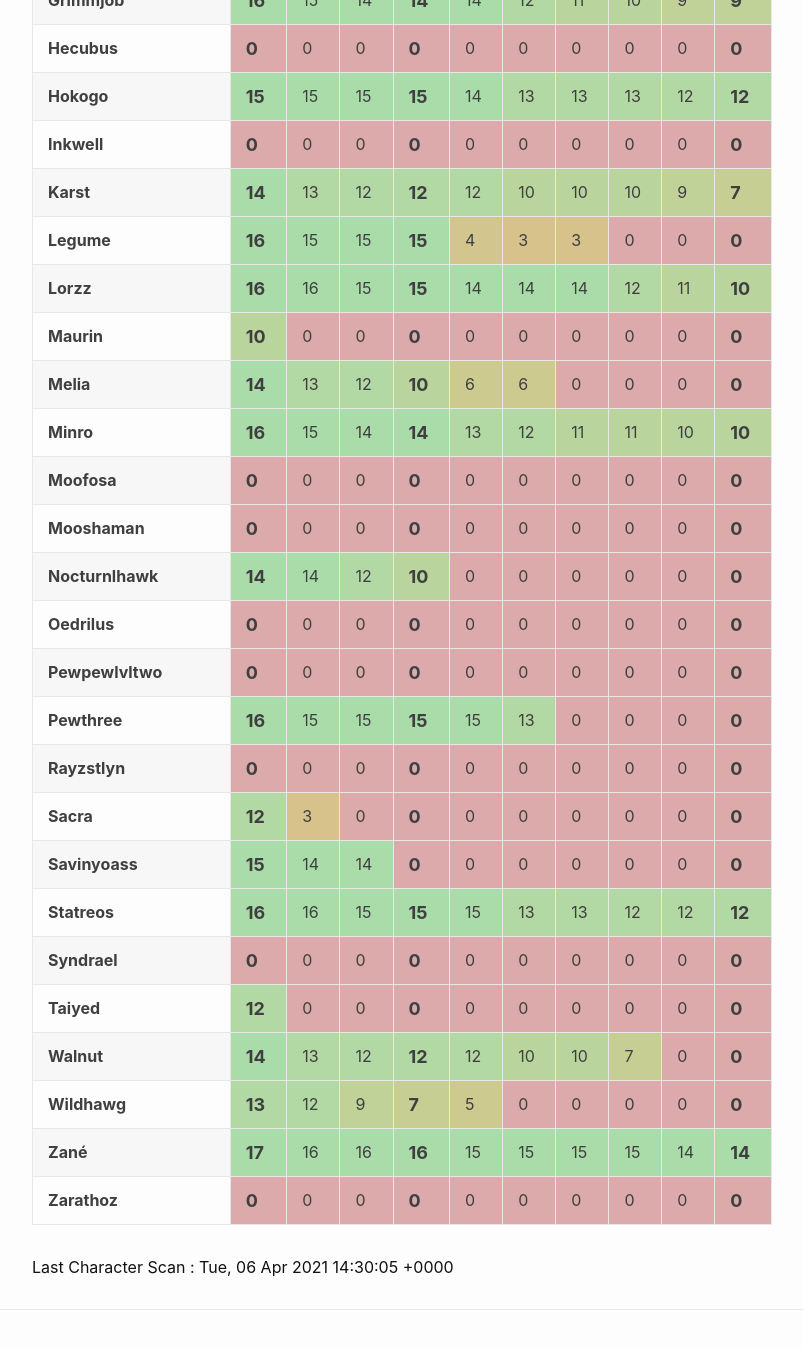
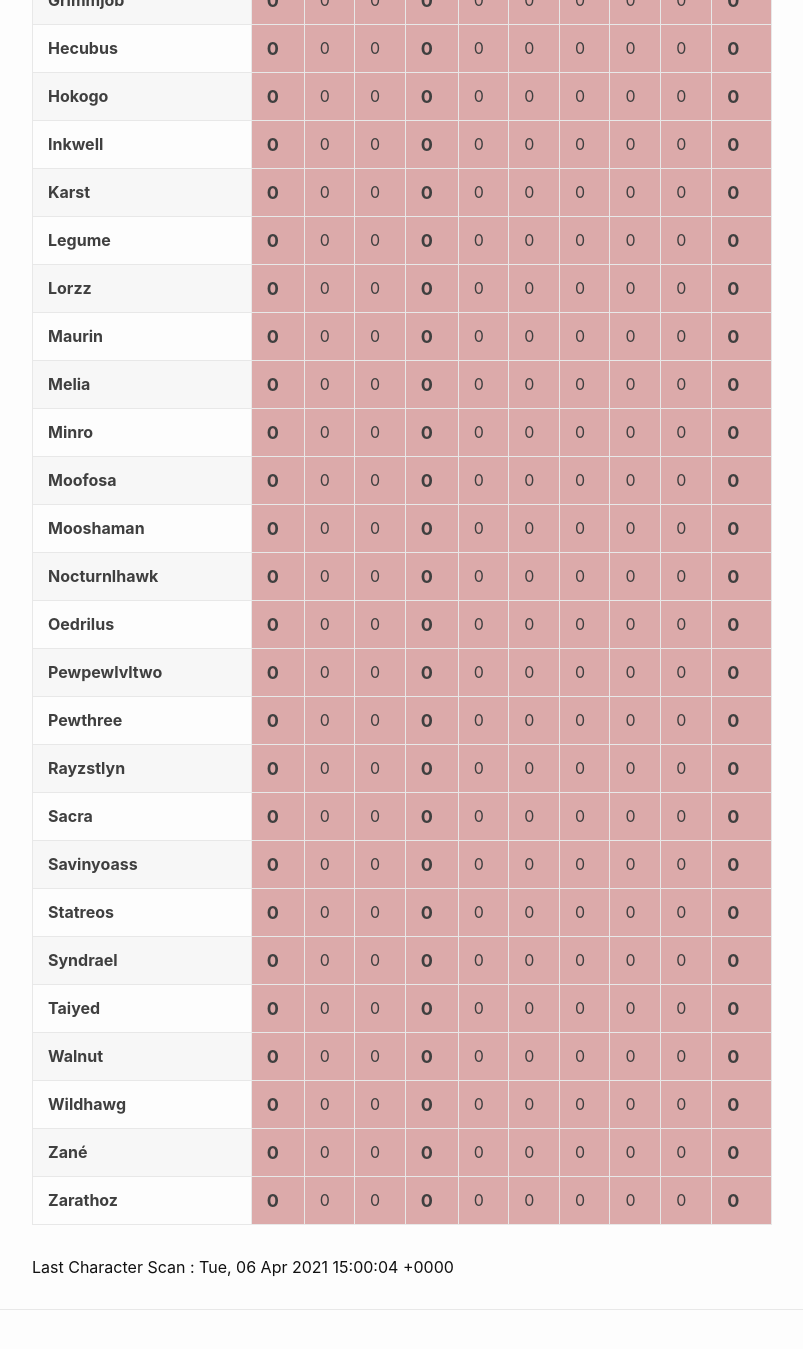
Before and after one commit to eldertribunal/keystonetracker, a Jekyll site: the page built from weekly.md, in a window 1280 px wide and 1400 px high, scrolled down 890 px. Shown: the top 1349 px of the window, without its empty margins (126-929 px from the left). Built offline with Jekyll 4.4.1, drawn with Linux system fonts in a browser that asks for light colours; some of the changed text lies outside the part shown.

Commit message:
auto scan Tue Apr  6 15:00:51 UTC 2021

```diff
--- a/_data/scanned.json
+++ b/_data/scanned.json
@@ -1,3 +1,3 @@
 {
-  "timestamp": 1617719405
+  "timestamp": 1617721204
 }
--- a/_data/weekly.json
+++ b/_data/weekly.json
@@ -17,13 +17,13 @@
   {
     "name": "Legume",
     "dungeons": [
-      16,
-      15,
-      15,
-      15,
-      4,
-      3,
-      3,
+      0,
+      0,
+      0,
+      0,
+      0,
+      0,
+      0,
       0,
       0,
       0
@@ -62,14 +62,14 @@
   {
     "name": "Walnut",
     "dungeons": [
-      14,
-      13,
-      12,
-      12,
-      12,
-      10,
-      10,
-      7,
+      0,
+      0,
+      0,
+      0,
+      0,
+      0,
+      0,
+      0,
       0,
       0
     ]
@@ -77,10 +77,10 @@
   {
     "name": "Beastmaster",
     "dungeons": [
-      16,
-      15,
-      15,
-      14,
+      0,
+      0,
+      0,
+      0,
       0,
       0,
       0,
@@ -92,14 +92,14 @@
   {
     "name": "Coachike",
     "dungeons": [
-      12,
-      12,
-      12,
-      11,
-      10,
-      10,
-      7,
-      4,
+      0,
+      0,
+      0,
+      0,
+      0,
+      0,
+      0,
+      0,
       0,
       0
     ]
@@ -137,25 +137,25 @@
   {
     "name": "Lorzz",
     "dungeons": [
-      16,
-      16,
-      15,
-      15,
-      14,
-      14,
-      14,
-      12,
-      11,
-      10
+      0,
+      0,
+      0,
+      0,
+      0,
+      0,
+      0,
+      0,
+      0,
+      0
     ]
   },
   {
     "name": "Aletheia",
     "dungeons": [
-      15,
-      15,
-      15,
-      14,
+      0,
+      0,
+      0,
+      0,
       0,
       0,
       0,
@@ -167,8 +167,8 @@
   {
     "name": "Sacra",
     "dungeons": [
-      12,
-      3,
+      0,
+      0,
       0,
       0,
       0,
@@ -182,37 +182,37 @@
   {
     "name": "Karst",
     "dungeons": [
-      14,
-      13,
-      12,
-      12,
-      12,
-      10,
-      10,
-      10,
-      9,
-      7
+      0,
+      0,
+      0,
+      0,
+      0,
+      0,
+      0,
+      0,
+      0,
+      0
     ]
   },
   {
     "name": "Minro",
     "dungeons": [
-      16,
-      15,
-      14,
-      14,
-      13,
-      12,
-      11,
-      11,
-      10,
-      10
+      0,
+      0,
+      0,
+      0,
+      0,
+      0,
+      0,
+      0,
+      0,
+      0
     ]
   },
   {
     "name": "Taiyed",
     "dungeons": [
-      12,
+      0,
       0,
       0,
       0,
@@ -227,11 +227,11 @@
   {
     "name": "Wildhawg",
     "dungeons": [
-      13,
-      12,
-      9,
-      7,
-      5,
+      0,
+      0,
+      0,
+      0,
+      0,
       0,
       0,
       0,
@@ -242,12 +242,12 @@
   {
     "name": "Pewthree",
     "dungeons": [
-      16,
-      15,
-      15,
-      15,
-      15,
-      13,
+      0,
+      0,
+      0,
+      0,
+      0,
+      0,
       0,
       0,
       0,
@@ -332,16 +332,16 @@
   {
     "name": "Zan\u00e9",
     "dungeons": [
-      17,
-      16,
-      16,
-      16,
-      15,
-      15,
-      15,
-      15,
-      14,
-      14
+      0,
+      0,
+      0,
+      0,
+      0,
+      0,
+      0,
+      0,
+      0,
+      0
     ]
   },
   {
@@ -422,9 +422,9 @@
   {
     "name": "Savinyoass",
     "dungeons": [
-      15,
-      14,
-      14,
+      0,
+      0,
+      0,
       0,
       0,
       0,
@@ -452,7 +452,7 @@
   {
     "name": "Maurin",
     "dungeons": [
-      10,
+      0,
       0,
       0,
       0,
@@ -482,25 +482,25 @@
   {
     "name": "Hokogo",
     "dungeons": [
-      15,
-      15,
-      15,
-      15,
-      14,
-      13,
-      13,
-      13,
-      12,
-      12
+      0,
+      0,
+      0,
+      0,
+      0,
+      0,
+      0,
+      0,
+      0,
+      0
     ]
   },
   {
     "name": "Nocturnlhawk",
     "dungeons": [
-      14,
-      14,
-      12,
-      10,
+      0,
+      0,
+      0,
+      0,
       0,
       0,
       0,
@@ -512,42 +512,42 @@
   {
     "name": "Grimmjob",
     "dungeons": [
-      16,
-      15,
-      14,
-      14,
-      14,
-      12,
-      11,
-      10,
-      9,
-      9
+      0,
+      0,
+      0,
+      0,
+      0,
+      0,
+      0,
+      0,
+      0,
+      0
     ]
   },
   {
     "name": "Statreos",
     "dungeons": [
-      16,
-      16,
-      15,
-      15,
-      15,
-      13,
-      13,
-      12,
-      12,
-      12
+      0,
+      0,
+      0,
+      0,
+      0,
+      0,
+      0,
+      0,
+      0,
+      0
     ]
   },
   {
     "name": "Melia",
     "dungeons": [
-      14,
-      13,
-      12,
-      10,
-      6,
-      6,
+      0,
+      0,
+      0,
+      0,
+      0,
+      0,
       0,
       0,
       0,
```
